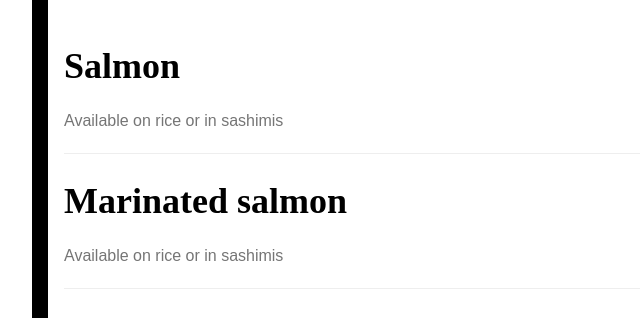
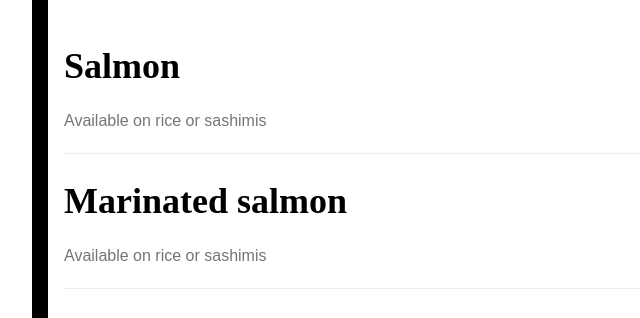
Before and after one commit to Fouinkk/sushi-night, a plain HTML site: page index.html in a window 1280 px wide. Shown: the part 900-1218 px from the top of the page, 118-758 px from the left. Drawn offline with nearby package versions, Linux system fonts and the light colour scheme.

Commit message:
Update index.html

```diff
--- a/index.html
+++ b/index.html
@@ -46,10 +46,10 @@ class="w3-display-container w3-grayscale-min">
 </div>
 <div id="pizza" class="w3-container w3-white w3-padding-32">
 <h1><b>Salmon</b> <span class="w3-right w3-tag w3-dark-grey w3-round">2 pcs</span></h1>
-<p class="w3-text-grey" style="font-size:16px">Available on rice or in sashimis</p>
+<p class="w3-text-grey" style="font-size:16px">Available on rice or sashimis</p>
 <hr>
 <h1><b>Marinated salmon</b> <span class="w3-right w3-tag w3-dark-grey w3-round">2 pcs</span></h1>
-<p class="w3-text-grey" style="font-size:16px">Available on rice or in sashimis</p>
+<p class="w3-text-grey" style="font-size:16px">Available on rice or sashimis</p>
 <hr>
 </div>
 <h1 id="pasta" style="font-size:22px">HOSOMAKIS</h1>
```
